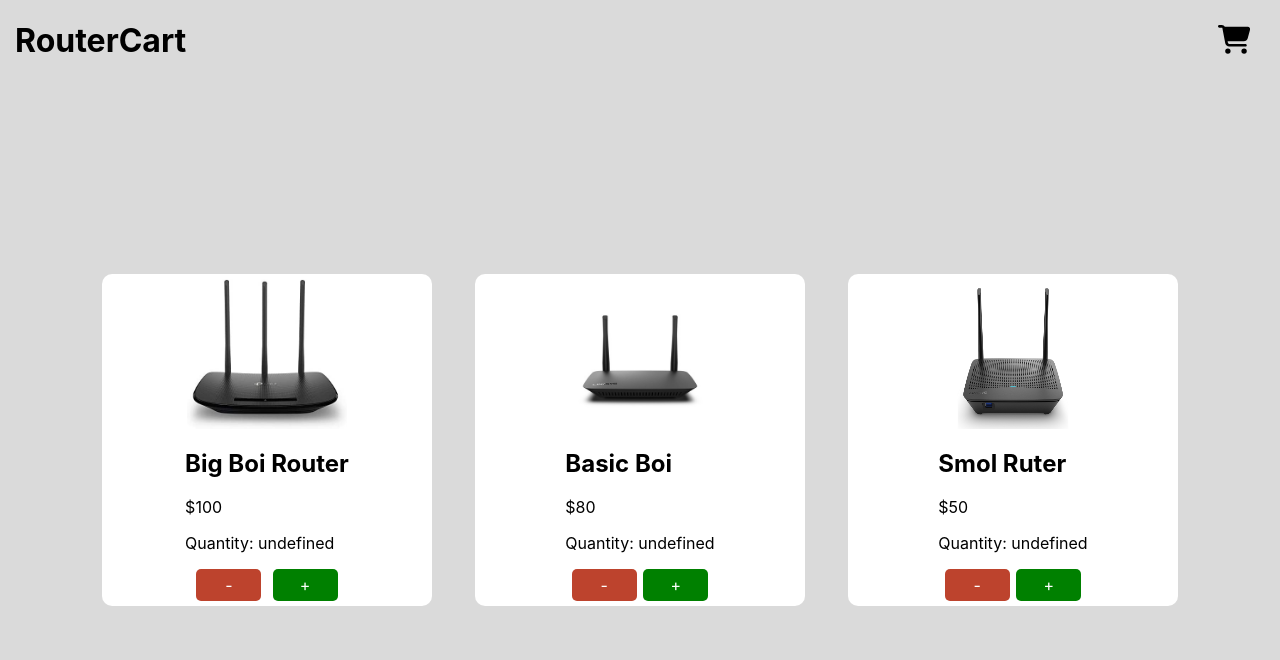
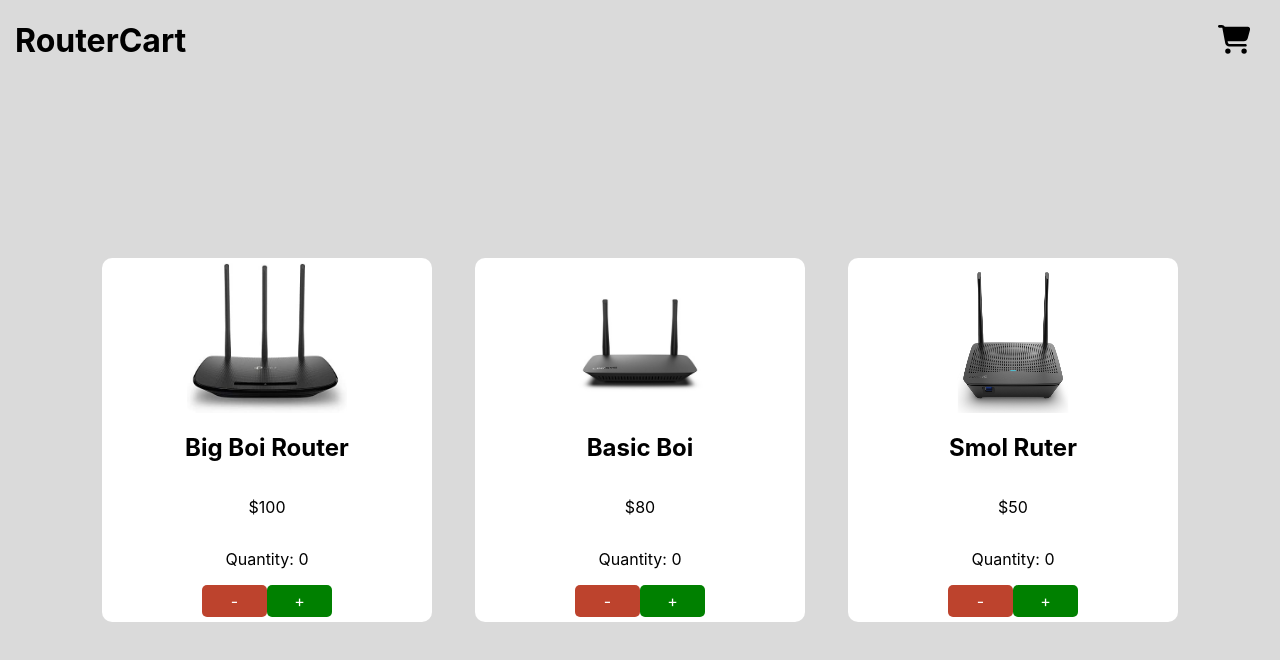
Before and after one commit to nickfrahm/shopping-cart, a React (Create React App) app: page /Shop in a window 1280 px wide. Shown: the top 660 px of the page. Built offline with nearby package versions, Linux system fonts and the light colour scheme.

Commit message:
need to style cart

```diff
--- a/package.json
+++ b/package.json
@@ -38,5 +38,8 @@
       "last 1 firefox version",
       "last 1 safari version"
     ]
+  },
+  "devDependencies": {
+    "uniqid": "^5.4.0"
   }
 }
--- a/src/App.js
+++ b/src/App.js
@@ -4,16 +4,67 @@ import Nav from './components/util/Nav';
 import Home from './components/Home';
 import Cart from './components/Cart';
 import Shop from './components/Shop';
+import { useState, useEffect } from 'react';
+import Products from './components/util/ProductDetails';
 
 function App() {
+  const [products, setProducts] = useState([]);
+  const [cart, setCart] = useState([]);
+
+  function incrementQty(e) {
+    setProducts(updateItem(e.target.id, 'inc'));
+  }
+
+  function decrementQty(e) {
+    setProducts(updateItem(e.target.id));
+  }
+
+  function updateItem(id, type = 'dec') {
+    return products.map((item) => {
+      if (item.id === id) {
+        if (type === 'inc') {
+          return { ...item, qty: item.qty + 1 };
+        } else {
+          if (item.qty > 0) {
+            return { ...item, qty: item.qty - 1 };
+          }
+        }
+      }
+      return item;
+    });
+  }
+
+  useEffect(() => {
+    setProducts(Products.map((item) => item));
+  }, []);
+
+  useEffect(() => {
+    const newCart = products.filter((product) => {
+      if (product.qty > 0) {
+        return { name: product.name, price: product.price, qty: product.qty };
+      }
+    });
+
+    setCart(newCart);
+  }, [products]);
+
   return (
     <div className='App'>
       <BrowserRouter>
         <Nav />
         <Routes>
           <Route path='/' element={<Home />} />
-          <Route path='/Shop' element={<Shop />} />
-          <Route path='/Cart' element={<Cart />} />
+          <Route
+            path='/Shop'
+            element={
+              <Shop
+                products={products}
+                incrementQty={incrementQty}
+                decrementQty={decrementQty}
+              />
+            }
+          />
+          <Route path='/Cart' element={<Cart cart={cart} />} />
         </Routes>
       </BrowserRouter>
     </div>
--- a/src/app.css
+++ b/src/app.css
@@ -87,5 +87,11 @@
 
 .cartButtons {
     display: flex;
-    justify-content: space-evenly;
 }
+
+.itemDetails {
+    display: flex;
+    flex-direction: column;
+    align-items: center;
+    width: 65%;
+}
--- a/src/components/Cart.js
+++ b/src/components/Cart.js
@@ -1,5 +1,38 @@
-const Cart = () => {
-  return <div className='Cart mainSection'>hello cart</div>;
+import TableRow from './util/TableRow';
+import uniqid from 'uniqid';
+
+const Cart = (props) => {
+  const { cart } = props;
+
+  return (
+    <div className='Cart mainSection'>
+      {cart.length > 0 ? (
+        <table>
+          <thead>
+            <tr>
+              <th>Item</th>
+              <th>Qty</th>
+              <th>Price</th>
+            </tr>
+          </thead>
+          <tbody>
+            {cart.map((item) => {
+              return (
+                <TableRow
+                  key={uniqid()}
+                  name={item.name}
+                  price={item.price}
+                  qty={item.qty}
+                />
+              );
+            })}
+          </tbody>
+        </table>
+      ) : (
+        'No items in cart.'
+      )}
+    </div>
+  );
 };
 
 export default Cart;
--- a/src/components/Shop.js
+++ b/src/components/Shop.js
@@ -1,11 +1,22 @@
-import Products from './util/ProductDetails';
 import Card from './util/Card';
 
-const Shop = () => {
+const Shop = (props) => {
+  const { products, incrementQty, decrementQty } = props;
   return (
     <div className='Shop mainSection'>
-      {Products.map((item) => {
-        return <Card name={item.name} price={item.price} src={item.src} />;
+      {products.map((item) => {
+        return (
+          <Card
+            key={item.id}
+            name={item.name}
+            price={item.price}
+            src={item.src}
+            qty={item.qty}
+            id={item.id}
+            incrementQty={incrementQty}
+            decrementQty={decrementQty}
+          />
+        );
       })}
     </div>
   );
--- a/src/components/util/Button.js
+++ b/src/components/util/Button.js
@@ -1,7 +1,11 @@
 const Button = (props) => {
-  const { className, text } = props;
+  const { className, text, id, incrementDecrement } = props;
 
-  return <div className={className}>{text}</div>;
+  return (
+    <div className={className} id={id} onClick={incrementDecrement}>
+      {text}
+    </div>
+  );
 };
 
 export default Button;
--- a/src/components/util/Card.js
+++ b/src/components/util/Card.js
@@ -1,7 +1,7 @@
 import Button from './Button';
 
 const Card = (props) => {
-  const { name, price, qty, src } = props;
+  const { name, price, qty, src, id, incrementQty, decrementQty } = props;
   return (
     <div className='Card'>
       <img className='CardImg' src={src} alt={`${name}`} />
@@ -10,8 +10,18 @@ const Card = (props) => {
         <p>{price}</p>
         <p>Quantity: {' ' + qty}</p>{' '}
         <div className='cartButtons'>
-          <Button text='-' className='Button DeleteButton' />
-          <Button text='+' className='AddButton Button' />
+          <Button
+            text='-'
+            className='Button DeleteButton'
+            id={id}
+            incrementDecrement={decrementQty}
+          />
+          <Button
+            text='+'
+            className='AddButton Button'
+            id={id}
+            incrementDecrement={incrementQty}
+          />
         </div>
       </div>
     </div>
--- a/src/components/util/ProductDetails.js
+++ b/src/components/util/ProductDetails.js
@@ -1,11 +1,12 @@
 import router1 from '../../img/router1.jpg';
 import router2 from '../../img/router2.jpeg';
 import router3 from '../../img/router3.jpg';
+import uniqid from 'uniqid';
 
 const Products = [
-  { name: 'Big Boi Router', price: '$100', src: router1 },
-  { name: 'Basic Boi', price: '$80', src: router2 },
-  { name: 'Smol Ruter', price: '$50', src: router3 },
+  { id: uniqid(), name: 'Big Boi Router', price: '$100', src: router1, qty: 0 },
+  { id: uniqid(), name: 'Basic Boi', price: '$80', src: router2, qty: 0 },
+  { id: uniqid(), name: 'Smol Ruter', price: '$50', src: router3, qty: 0 },
 ];
 
 export default Products;
--- /dev/null
+++ b/src/components/util/TableRow.js
@@ -0,0 +1,12 @@
+const TableRow = (props) => {
+  const { name, qty, price } = props;
+  return (
+    <tr>
+      <td>{name}</td>
+      <td>{qty}</td>
+      <td>{price}</td>
+    </tr>
+  );
+};
+
+export default TableRow;
```
Also changed, not shown: 1 other file (tests, documents, lock files or other folders).
